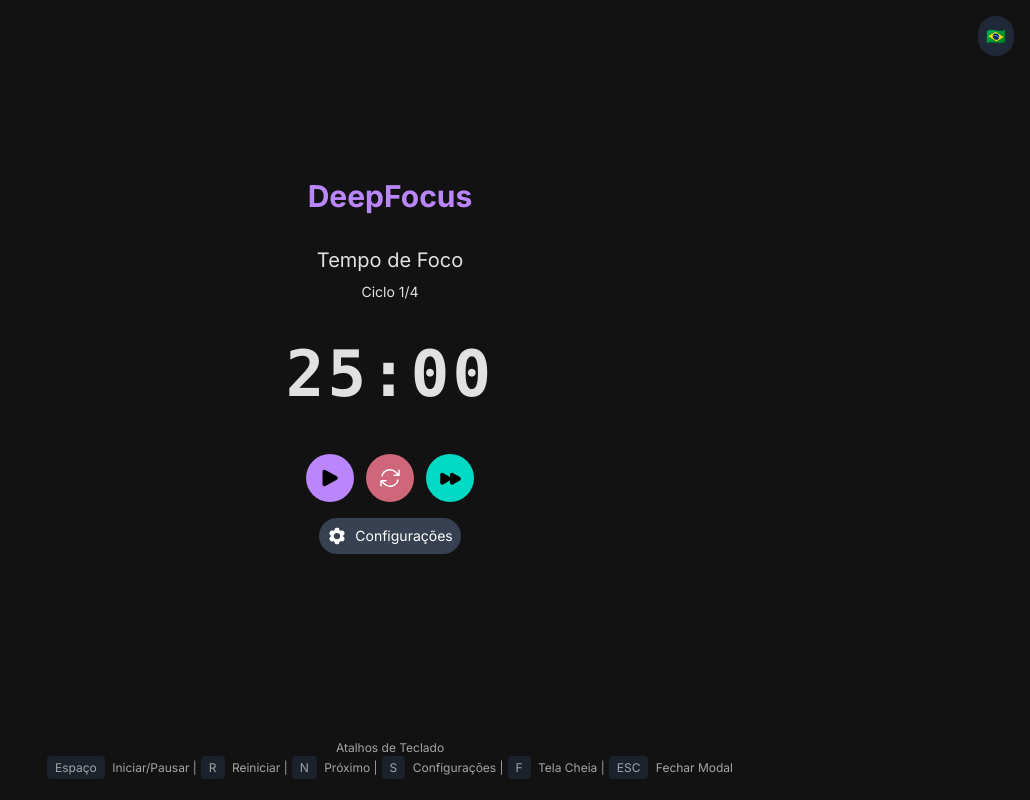
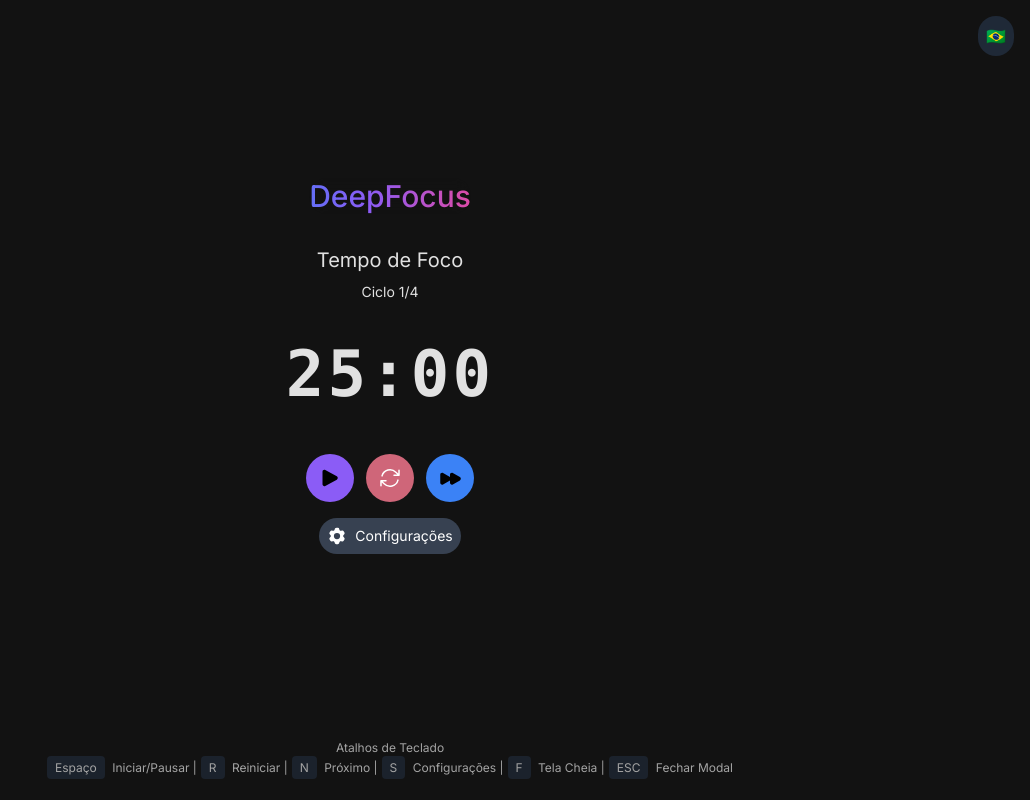
Before and after one commit to Raullize/deep-focus, a Next.js app: page / in a window 1280 px wide. Shown: the whole page, without its empty margins (250-1280 px from the left). Built offline with nearby package versions, Linux system fonts and the light colour scheme; no server answers.

Commit message:
✨ feat: adiciona gradient text

```diff
--- a/app/page.jsx
+++ b/app/page.jsx
@@ -4,6 +4,7 @@
 import dynamic from 'next/dynamic'
 import Controls from '../components/ui/Controls'
 import LanguageToggle from '../components/ui/LanguageToggle'
+import GradientText from '../components/ui/GradientText'
 import useTranslation from '../i18n/useTranslation'
 import useTimer from '../hooks/useTimer'
 
@@ -97,7 +98,13 @@
       </div>
 
       <div className="w-full max-w-md mx-auto flex flex-col items-center justify-center flex-grow gap-8">
-        <h1 className="text-3xl font-bold text-primary">DeepFocus</h1>
+        <GradientText
+          className="text-3xl font-bold"
+          colors={["#3B82F6", "#8B5CF6", "#EC4899", "#8B5CF6", "#3B82F6"]}
+          animationSpeed={5}
+        >
+          DeepFocus
+        </GradientText>
 
         <div className="text-center">
           <div className="mb-2 text-xl">
--- /dev/null
+++ b/components/ui/GradientText.jsx
@@ -0,0 +1,52 @@
+import React from 'react';
+
+export default function GradientText({
+    children,
+    className = "",
+    colors = ["#3B82F6", "#8B5CF6", "#EC4899", "#8B5CF6", "#3B82F6"],
+    animationSpeed = 8,
+    showBorder = false,
+}) {
+    const gradientStyle = {
+        backgroundImage: `linear-gradient(to right, ${colors.join(", ")})`,
+        animationDuration: `${animationSpeed}s`,
+    };
+
+    return (
+        <div
+            className={`relative mx-auto flex max-w-fit flex-row items-center justify-center rounded-[1.25rem] font-medium backdrop-blur transition-shadow duration-500 overflow-hidden cursor-pointer ${className}`}
+        >
+            {showBorder && (
+                <div
+                    className="absolute inset-0 bg-cover z-0 pointer-events-none animate-gradient"
+                    style={{
+                        ...gradientStyle,
+                        backgroundSize: "300% 100%",
+                    }}
+                >
+                    <div
+                        className="absolute inset-0 bg-black rounded-[1.25rem] z-[-1]"
+                        style={{
+                            width: "calc(100% - 2px)",
+                            height: "calc(100% - 2px)",
+                            left: "50%",
+                            top: "50%",
+                            transform: "translate(-50%, -50%)",
+                        }}
+                    ></div>
+                </div>
+            )}
+            <div
+                className="inline-block relative z-2 text-transparent bg-cover animate-gradient"
+                style={{
+                    ...gradientStyle,
+                    backgroundClip: "text",
+                    WebkitBackgroundClip: "text",
+                    backgroundSize: "300% 100%",
+                }}
+            >
+                {children}
+            </div>
+        </div>
+    );
+}
--- a/tailwind.config.js
+++ b/tailwind.config.js
@@ -9,14 +9,23 @@
     extend: {
       colors: {
         background: '#121212',
-        primary: '#BB86FC',
-        secondary: '#03DAC6',
+        primary: '#8B5CF6',    // Purple
+        secondary: '#3B82F6',  // Blue
+        accent: '#EC4899',     // Pink
+        onBackground: '#E1E1E1',
         error: '#CF6679',
-        onBackground: '#E1E1E1',
       },
       animation: {
         'pulse-slow': 'pulse 3s cubic-bezier(0.4, 0, 0.6, 1) infinite',
-      }
+        'gradient': 'gradient 8s linear infinite',
+      },
+      keyframes: {
+        gradient: {
+          '0%': { backgroundPosition: '0% 50%' },
+          '50%': { backgroundPosition: '100% 50%' },
+          '100%': { backgroundPosition: '0% 50%' },
+        },
+      },
     },
   },
   plugins: [],
```
